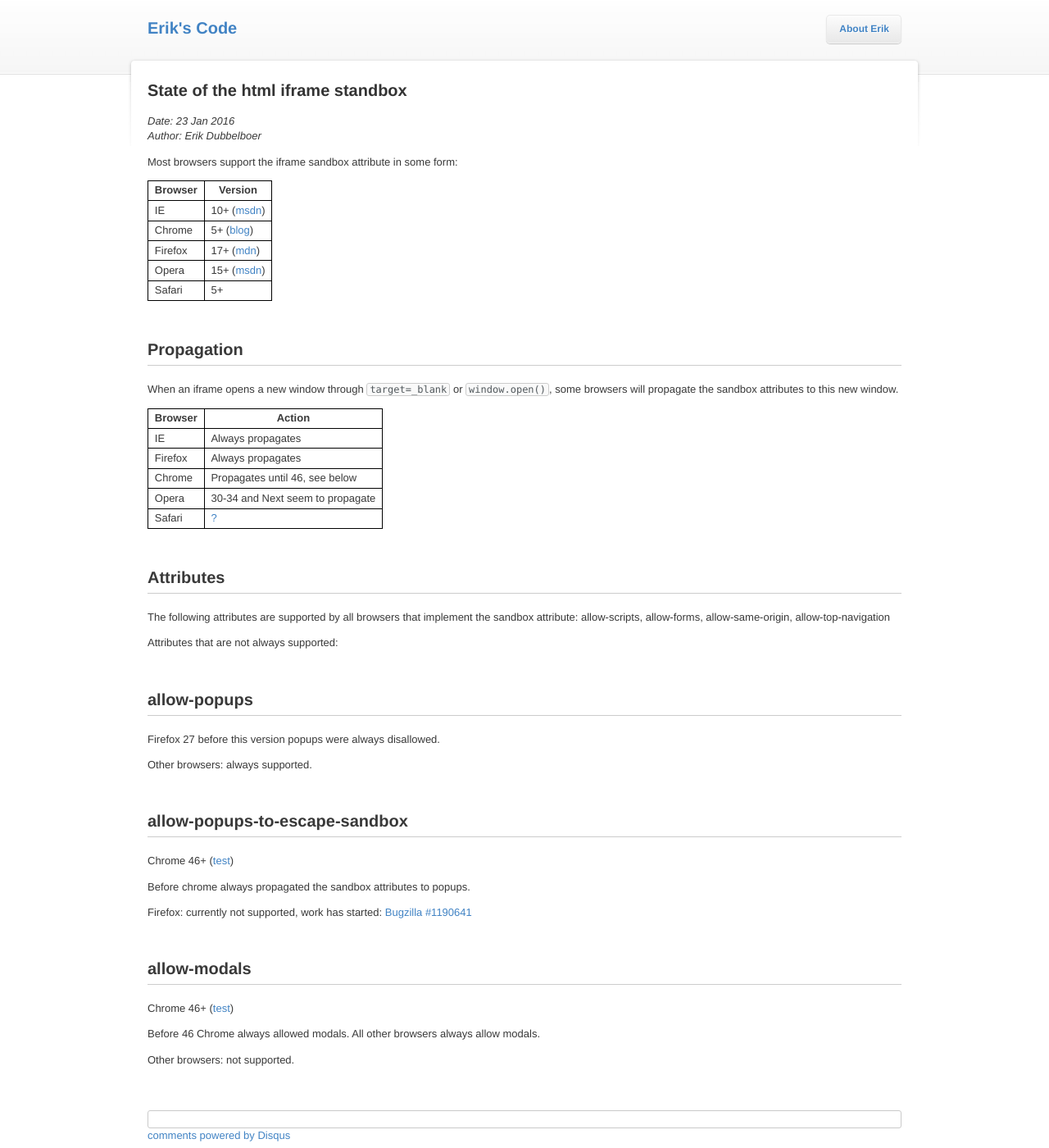
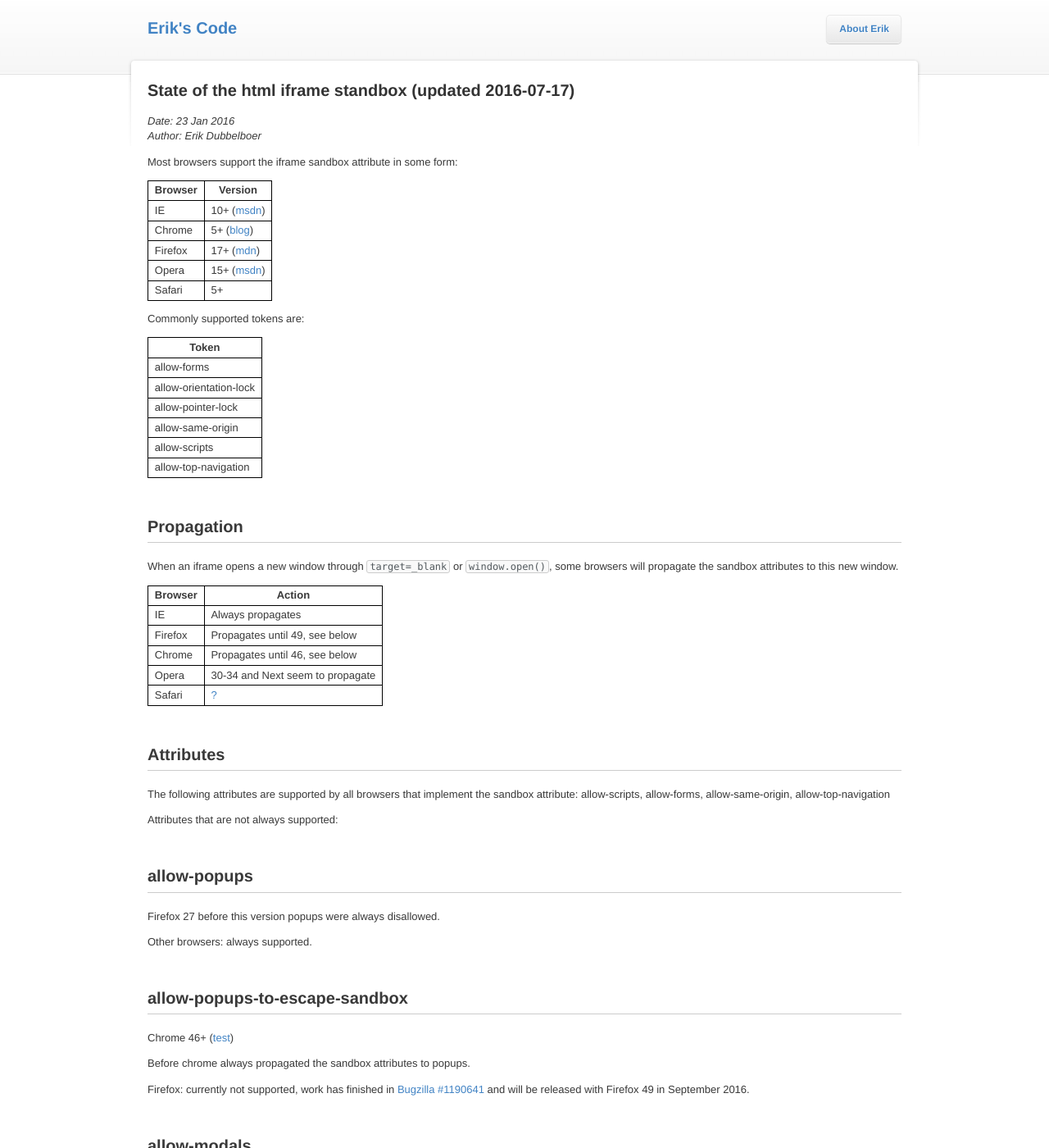
Before and after one commit to erikdubbelboer/blog.dubbelboer.com, a Jekyll site: the page built from _posts/2016-01-23-state-of-the-html-iframe-sandbox.md, in a window 1280 px wide and 1400 px high. Shown: the whole window at 82% size. Built offline with Jekyll 4.4.1, drawn with Linux system fonts in a browser that asks for light colours; comment, search, counter and statistics services are not loaded; some of the changed text lies outside the part shown.

Commit message:
Updated iframe sandbox post

```diff
--- a/_posts/2016-01-23-state-of-the-html-iframe-sandbox.md
+++ b/_posts/2016-01-23-state-of-the-html-iframe-sandbox.md
@@ -1,8 +1,8 @@
 ---
 published: true
-title: State of the html iframe standbox
+title: State of the html iframe standbox (updated 2016-07-17)
 layout: post
-keywords: html html5 iframe sandbox allow-popups allow-popups-to-escape-sandbox allow-modals
+keywords: html html5 iframe sandbox allow-popups allow-popups-to-escape-sandbox allow-modals chrome firefox
 ---
 
 Most browsers support the iframe sandbox attribute in some form:
@@ -15,6 +15,18 @@ Most browsers support the iframe sandbox attribute in some form:
 |Opera  |15+ (<a href="https://developer.mozilla.org/en/docs/Web/HTML/Element/iframe" target="_blank">msdn</a>)|
 |Safari |5+|
 
+Commonly supported tokens are:
+
+|Token|
+|-----|
+|allow-forms|
+|allow-orientation-lock|
+|allow-pointer-lock|
+|allow-same-origin|
+|allow-scripts|
+|allow-top-navigation|
+
+
 Propagation
 ---
 
@@ -23,7 +35,7 @@ When an iframe opens a new window through <code>target=_blank</code> or <code>wi
 |Browser|Action|
 |-------|------|
 |IE|Always propagates|
-|Firefox|Always propagates|
+|Firefox|Propagates until 49, see below|
 |Chrome|Propagates until 46, see below|
 |Opera|30-34 and Next seem to propagate|
 |Safari|<a href="https://bugs.webkit.org/show_bug.cgi?id=21288" target="_blank">?</a>|
@@ -50,7 +62,7 @@ Chrome 46+ (<a href="http://dubbelboer.com/allow-popups-to-escape-sandbox/" targ
 
 Before chrome always propagated the sandbox attributes to popups.
 
-Firefox: currently not supported, work has started: [Bugzilla #1190641](https://bugzilla.mozilla.org/show_bug.cgi?id=1190641)
+Firefox: currently not supported, work has finished in [Bugzilla #1190641](https://bugzilla.mozilla.org/show_bug.cgi?id=1190641) and will be released with Firefox 49 in September 2016.
 
 
 allow-modals
@@ -60,4 +72,6 @@ Chrome 46+ (<a href="https://googlechrome.github.io/samples/block-modal-dialogs-
 
 Before 46 Chrome always allowed modals. All other browsers always allow modals.
 
+Firefox: will be added in Firefox 49 which will be released in September 2016.
+
 Other browsers: not supported.
```
Also changed, not shown: 3 other files.
